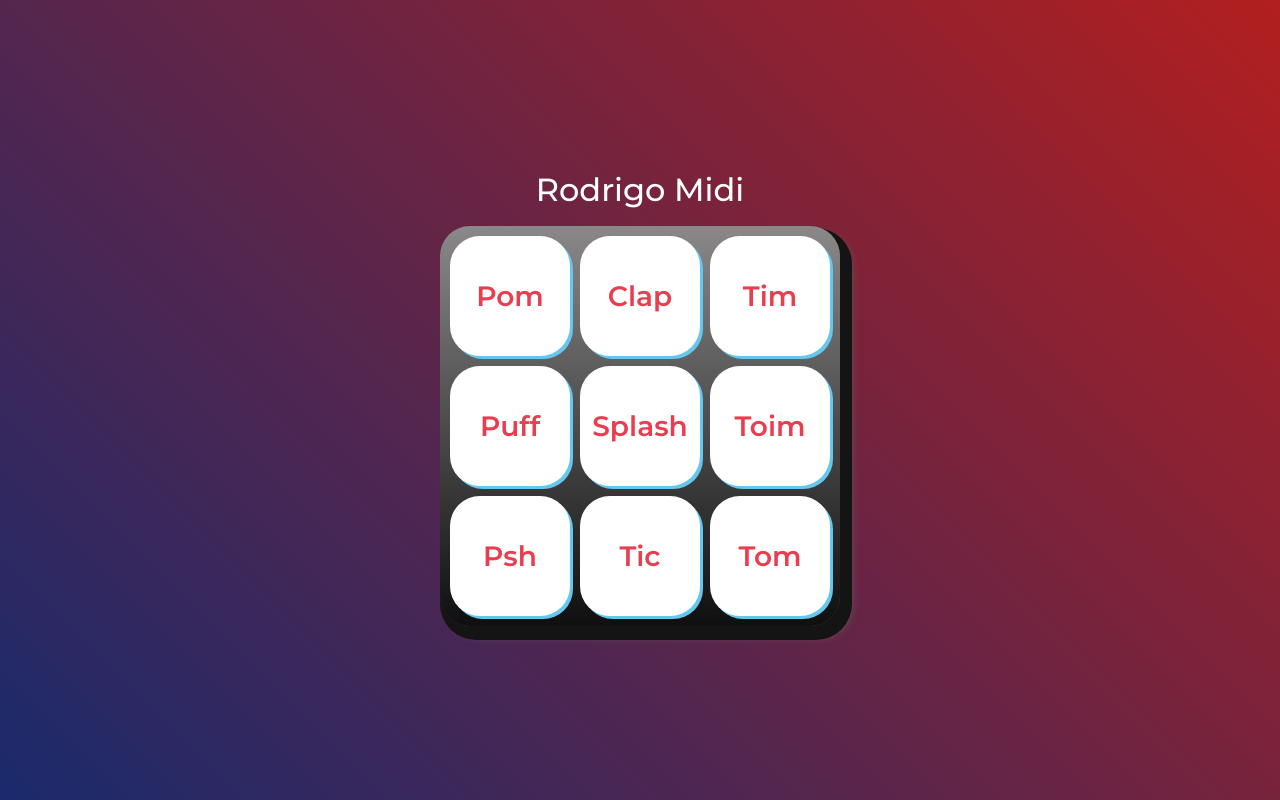
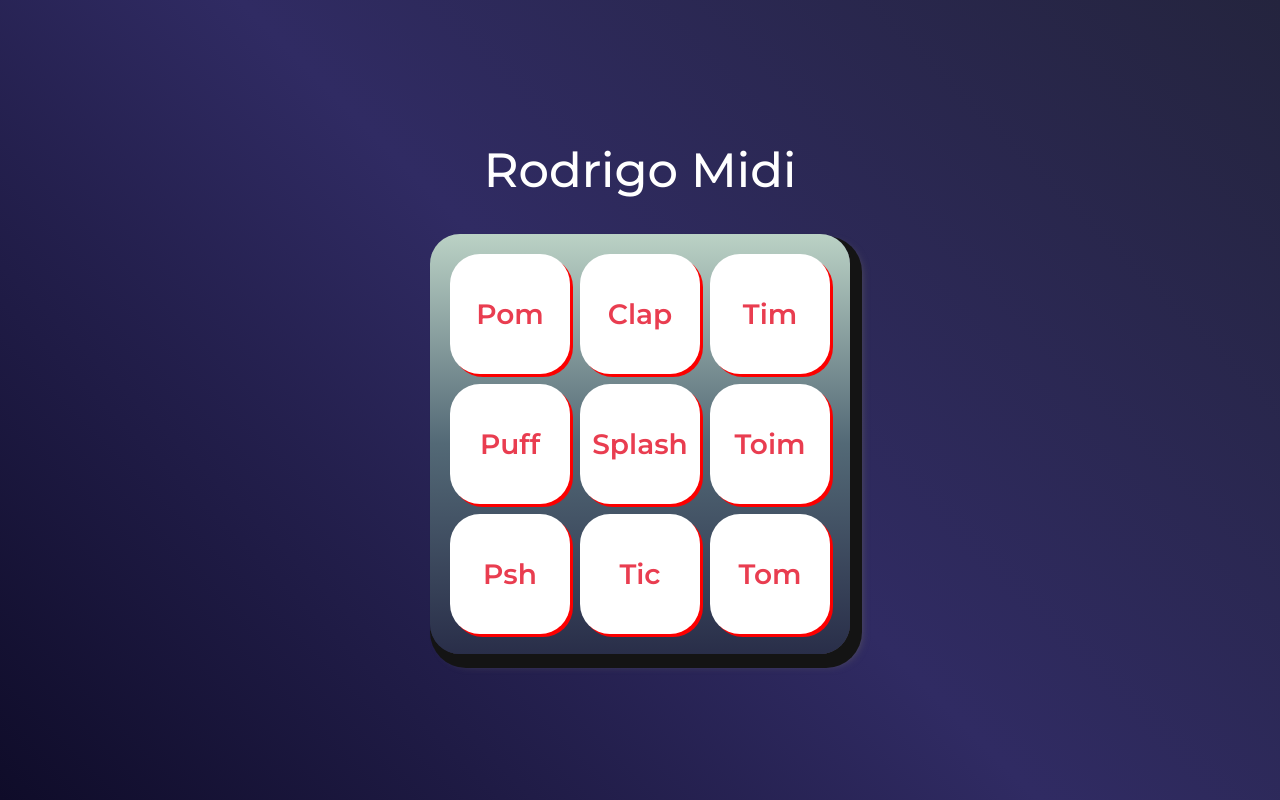
Before and after one commit to RodrigoRamirez1/midi, a plain HTML site: page index.html in a window 1280 px wide. Drawn offline with Linux system fonts and the light colour scheme.

Commit message:
Alterando cores

```diff
--- a/css/estilos.css
+++ b/css/estilos.css
@@ -1,14 +1,14 @@
 :root {
-  --cinza: #66c7ee;
+  --cinza: #fc0000;
   --vermelha: #e93d50;
   --vermelha-escura: #af303f;
   --branca: #ffffff;
-  --luz: rgb(22, 233, 198);
+  --luz: rgb(196, 1, 255);
 }
 
 body {
   align-items: center;
-  background: linear-gradient(45deg, #1a2a6c 0%,#b21f1f 100%, #fdbb2d);
+  background: linear-gradient(45deg, #0f0c29, #302b63, #24243e);
   display: flex;
   justify-content: center;
   flex-direction: column;
@@ -19,17 +19,18 @@ body {
 h1 {
   color: var(--branca);
   margin-bottom: 20px;
-  font-size: 2rem;
+  font-size: 3rem;
 }
 
 .teclado {
-  background: linear-gradient(to bottom, #8a8888 0%,#0f0f0f 100%);
+  background: linear-gradient(to bottom,#bbd2c5, #536976, #292e49);
   box-shadow: 6px 8px 0 6px #141414, 10px 10px 10px #666262;
   border-radius: 30px;
   display: grid;
   gap: 10px;
   grid-template-columns: repeat(3, 1fr);
-  padding: 10px;
+  padding: 20px;
+  margin-top: 20px;
 }
 
 .tecla {
```
